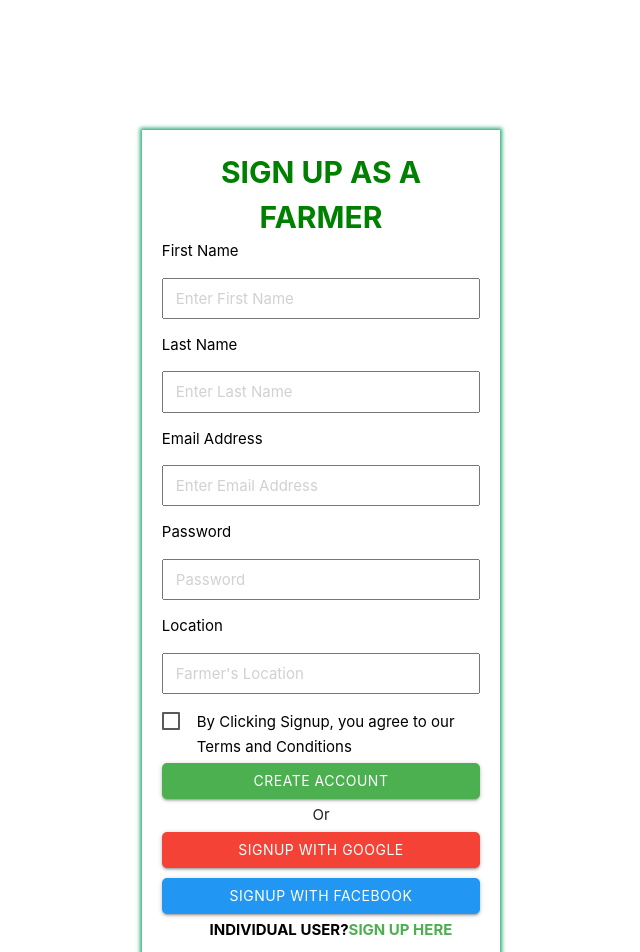
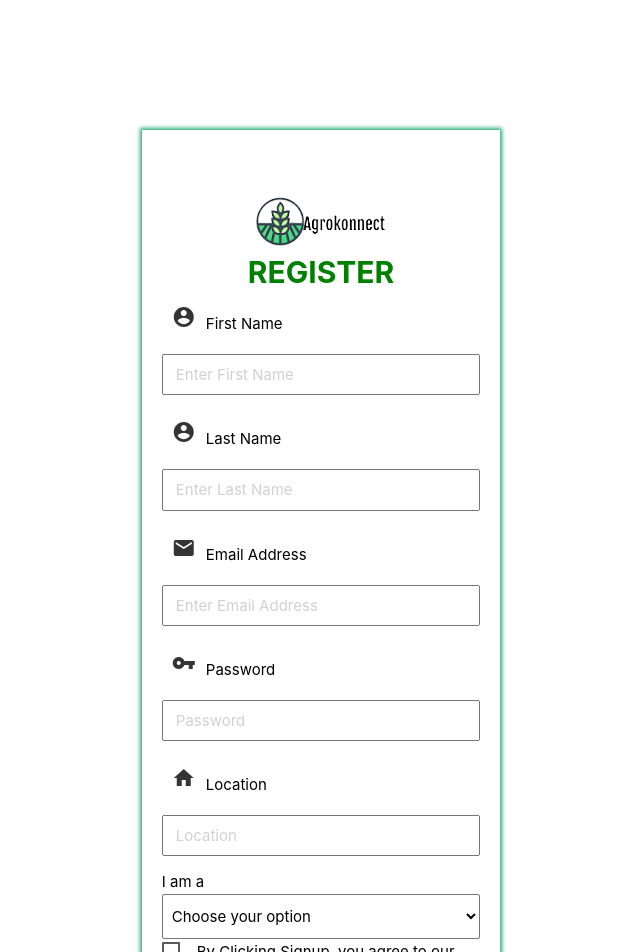
Before and after one commit to fatima-ola/Agrokonnect, a React (Create React App) app: page /signup in a window 1280 px wide. Shown: the top 952 px of the page, without its empty margins (319-959 px from the left). Built offline with nearby package versions, Linux system fonts and the light colour scheme.

Commit message:
updated the form to one single register form

```diff
--- a/src/App.js
+++ b/src/App.js
@@ -3,7 +3,6 @@ import "./App.css";
 import {BrowserRouter, Switch, Route} from 'react-router-dom';
 import Landing from './components/Landing/index';
 import Signup from './components/Signup/index'
-import UserSignup from './components/UserSignup/index'
 import Login from './components/Login/index'
 
 const App = () => {
@@ -16,9 +15,6 @@ const App = () => {
         <Route exact path="/signup">
           <Signup />
         </Route>
-        <Route exact path="/usersignup">
-          <UserSignup />
-        </Route>
         <Route exact path="/login">
           <Login />
         </Route>
--- a/src/components/Button/index.js
+++ b/src/components/Button/index.js
@@ -11,6 +11,7 @@ const index = (props) => {
 
             className={className}
         >
+
             {text}
         </Button>
 
--- a/src/components/Login/index.js
+++ b/src/components/Login/index.js
@@ -10,18 +10,23 @@ const Index = () => {
 
           <form>
                 <div className="signup">
-                    <NavLink to ="/" className="signup-title "><img src="agrokonnecc.png" alt="logo-img" className="form-img" /></NavLink>
+                    <div className="form-img">
+                   <NavLink to ="/" className="signup-title "><img src="agrokonnecc.png" alt="logo-img"  /></NavLink>
+                    </div>
+                    <NavLink to ="/" className="signup-title ">Login</NavLink>
                     <Input
                      placeholder="Enter Email Address"
                      type="email"
                      name="email"
                      label="Email Address"
+                     iconName="email"
                    />
                     <Input
                      placeholder="Password"
                      type="password"
                      name="password"
                      label="Password"
+                     iconName="vpn_key"
                     />
                     <Button  className="buttonsignup green" text=" Login"/>
 
--- a/src/components/Signup/index.js
+++ b/src/components/Signup/index.js
@@ -10,12 +10,17 @@ const Index = () => {
         <div className="container formcontainer">
           <form >
                 <div className="signup">
-                    <NavLink to ="/" className="signup-title ">Sign Up as a Farmer</NavLink>
+                   <div className="form-img">
+                   <NavLink to ="/" className="signup-title "><img src="agrokonnecc.png" alt="logo-img"  /></NavLink>
+                    </div>
+                    <NavLink to ="/" className="signup-title ">Register</NavLink>
+
                     <Input
                      placeholder="Enter First Name"
                      type="text"
                      name="firstname"
                      label="First Name"
+                     iconName="account_circle"
 
                     />
                     <Input
@@ -23,6 +28,7 @@ const Index = () => {
                      type="text"
                      name="lastname"
                      label="Last Name"
+                     iconName="account_circle"
 
                     />
                     <Input
@@ -30,33 +36,39 @@ const Index = () => {
                      type="email"
                      name="email"
                      label="Email Address"
+                     iconName="email"
                    />
                     <Input
                      placeholder="Password"
                      type="password"
                      name="password"
                      label="Password"
+                     iconName="vpn_key"
                     />
                     <Input
-                     placeholder="Farmer's Location"
+                     placeholder="Location"
                      type="defaultlocation"
                      name="defaultlocation"
                      label="Location"
+                     iconName="home"
                     />
+                    <label>I am a</label>
+                    <select className="browser-default">
+                        <option value="" disabled selected>Choose your option</option>
+                        <option value="1">Farmer</option>
+                        <option value="2">Buyer</option>
+                    </select>
                     <Checkbox
+                    className="checkit"
                     id="Checkbox_3"
                     label="By Clicking Signup, you agree to our Terms and Conditions"
                     value="checkbox"
                     />
                      <Button  className="buttonsignup green" text="CREATE ACCOUNT"/>
-                     <p className="center-align">Or</p>
+                     <p className="center-align">OR</p>
                      <Button  className="buttonsignup red" text="SIGNUP WITH GOOGLE"/>
                      <Button  className="buttonsignup blue" text="SIGNUP WITH FACEBOOK"/>
-                    <p className="signup-p">INDIVIDUAL USER?
-                    <NavLink to = "/usersignup" className="green-text">Sign Up here</NavLink>
-                    </p>
-
-                    <p className="center-align">Already have an account? <NavLink to = "/login">Log in</NavLink></p>
+                   <p className="center-align">Already have an account? <NavLink to = "/login">Log in</NavLink></p>
 
                 </div>
             </form>
--- a/src/components/TextInput/index.js
+++ b/src/components/TextInput/index.js
@@ -1,14 +1,13 @@
 import React from 'react';
-import {TextInput} from 'react-materialize'
+import {TextInput, Icon} from 'react-materialize'
 
 
 
 const Index = (props) => {
-    const {label, placeholder, name, value, type } = props
+    const {label, placeholder, name, value, type,iconName } = props
     return (
         <div>
-
-        <label>{label}</label>
+            <label><Icon className="regicon">{iconName}</Icon>{label}</label>
             <TextInput
             placeholder={placeholder}
             type={type}
--- a/src/components/UserSignup/index.js
+++ /dev/null
@@ -1,73 +0,0 @@
-import React from 'react';
-import {NavLink, } from 'react-router-dom'
-import Input from '../TextInput/index';
-import {Checkbox} from 'react-materialize'
-import Button from '../Button/index';
-
-
-
-
-const Index = () => {
-
-    return (
-        <div className="container formcontainer">
-        <form >
-                <div className="signup">
-                    <NavLink to ="/" className="signup-title ">Sign Up as a User</NavLink>
-
-                    <Input
-                     placeholder="Enter First Name"
-                     type="text"
-                     name="firstname"
-                     label="First Name"
-
-                    />
-                    <Input
-                     placeholder="Enter Last Name"
-                     type="text"
-                     name="lastname"
-                     label="Last Name"
-
-                    />
-                     <Input
-                     placeholder="Enter Email Address"
-                     type="email"
-                     name="email"
-                     label="Email Address"
-                   />
-                    <Input
-                    placeholder="Enter Phone Number"
-                    type="tel"
-                    name="phoneNumber"
-                    label="Phone Number"
-                    />
-                    <Input
-                     placeholder="Password"
-                     type="password"
-                     name="password"
-                     label="Password"
-                    />
-                    <Checkbox
-                    id="Checkbox_3"
-                    label="By Clicking Signup, you agree to our Terms and Conditions"
-                    value="checkbox"
-                    />
-                     <Button  className="buttonsignup green" text="CREATE ACCOUNT"/>
-
-                    <p className="center-align">Or</p>
-                    <Button  className="buttonsignup red" text="SIGNUP WITH GOOGLE"/>
-                     <Button  className="buttonsignup blue" text="SIGNUP WITH FACEBOOK"/>
-
-                    <p className="signup-p">You're a Farmer? <NavLink to = "/signup" className="green-text">Sign Up here</NavLink>
-                     </p>
-
-                    <p className="center-align">Already have an account? <NavLink to = "/login">Log in</NavLink></p>
-
-                </div>
-            </form>
-
-        </div>
-    )
-}
-
-export default Index;
--- a/src/index.css
+++ b/src/index.css
@@ -69,6 +69,7 @@ a{
   margin-bottom: 5% !important;
   letter-spacing: .1em;
 }
+
 .button-veggie{
   font-size: 42px !important;
   margin-top: 4% !important;
@@ -232,7 +233,7 @@ input{
 
 .buttonsignup{
   width: 100%;
-  margin-bottom: 5px;
+  margin-bottom: 9px;
 
   margin-top: 5px;
   border-radius: 5px !important;
@@ -267,6 +268,20 @@ input{
 label{
   font-size: 1rem!important;
   color: black!important;
+}
+
+select{
+border: 1px solid rgb(118, 118, 118)!important;
+}
+
+.regicon {
+  background-color: white!important;
+  color: rgb(53, 52, 52) !important;
+  transition: none!important;
+}
+
+.form-img{
+  height: 100px;
 }
 
 /* form ends*/
```
Also changed, not shown: 1 other file (tests, documents, lock files or other folders). Lines whose indentation alone changed are shown as unchanged.
